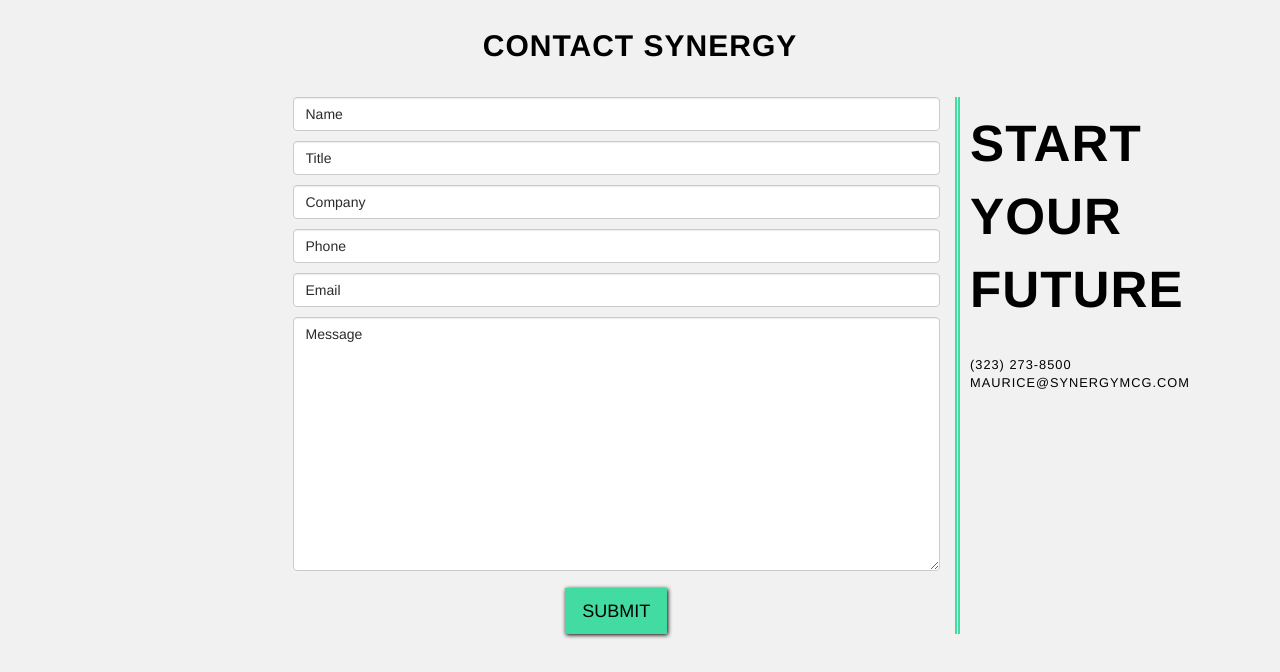
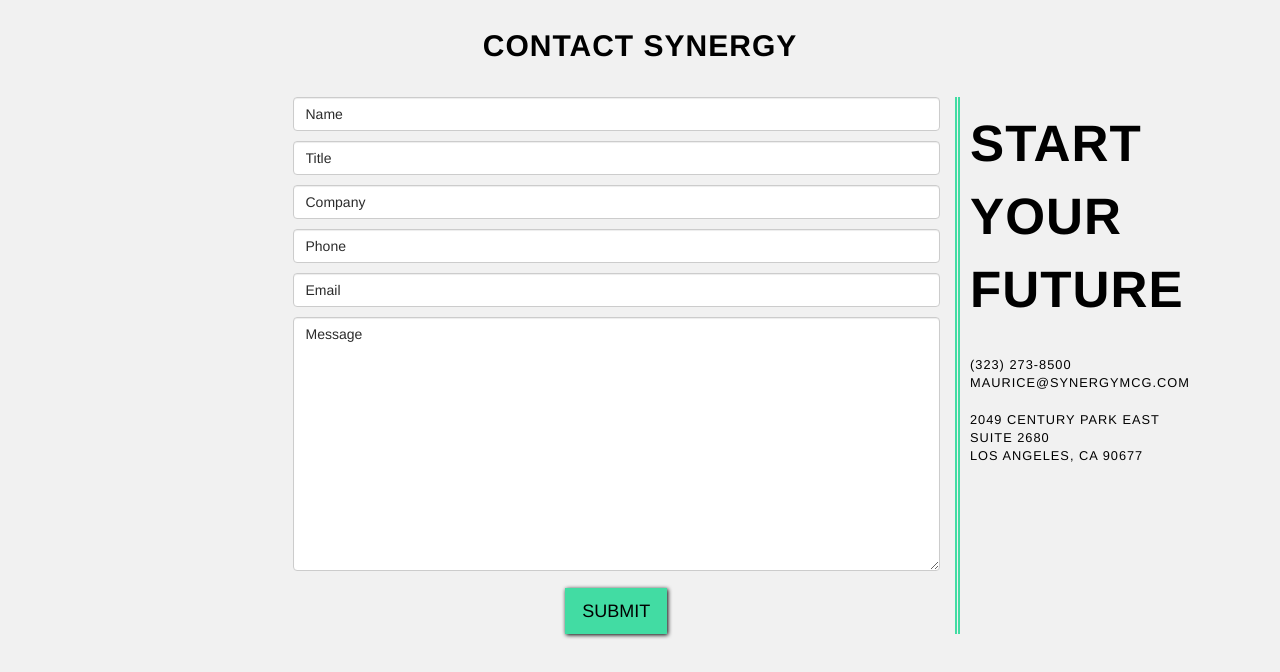
Before and after one commit to davidgarry1/apexmcgroup, a website: page index.html in a window 1280 px wide. Shown: the part 4764-5436 px from the top of the page. Drawn offline with nearby package versions, Linux system fonts and the light colour scheme; a web font is replaced by a local one.

Commit message:
address change

```diff
--- a/index.html
+++ b/index.html
@@ -455,7 +455,7 @@
           </div>
 
           <div class="sidebary col-md-3">
-            Start<br>Your<br>Future<br><div class="minicontact">(323) 273-8500<br>maurice@synergymcg.com</br><br><!--<a target="_blank" href="coming.pdf" class="btn btn-default btn-lg">Key Clients</a>--></div>
+            Start<br>Your<br>Future<br><div class="minicontact">(323) 273-8500<br>maurice@synergymcg.com<br><br>2049 CENTURY PARK EAST<br>SUITE 2680<br>LOS ANGELES, CA 90677<br><br><!--<a target="_blank" href="coming.pdf" class="btn btn-default btn-lg">Key Clients</a>--></div>
           </div>
 
 
```
